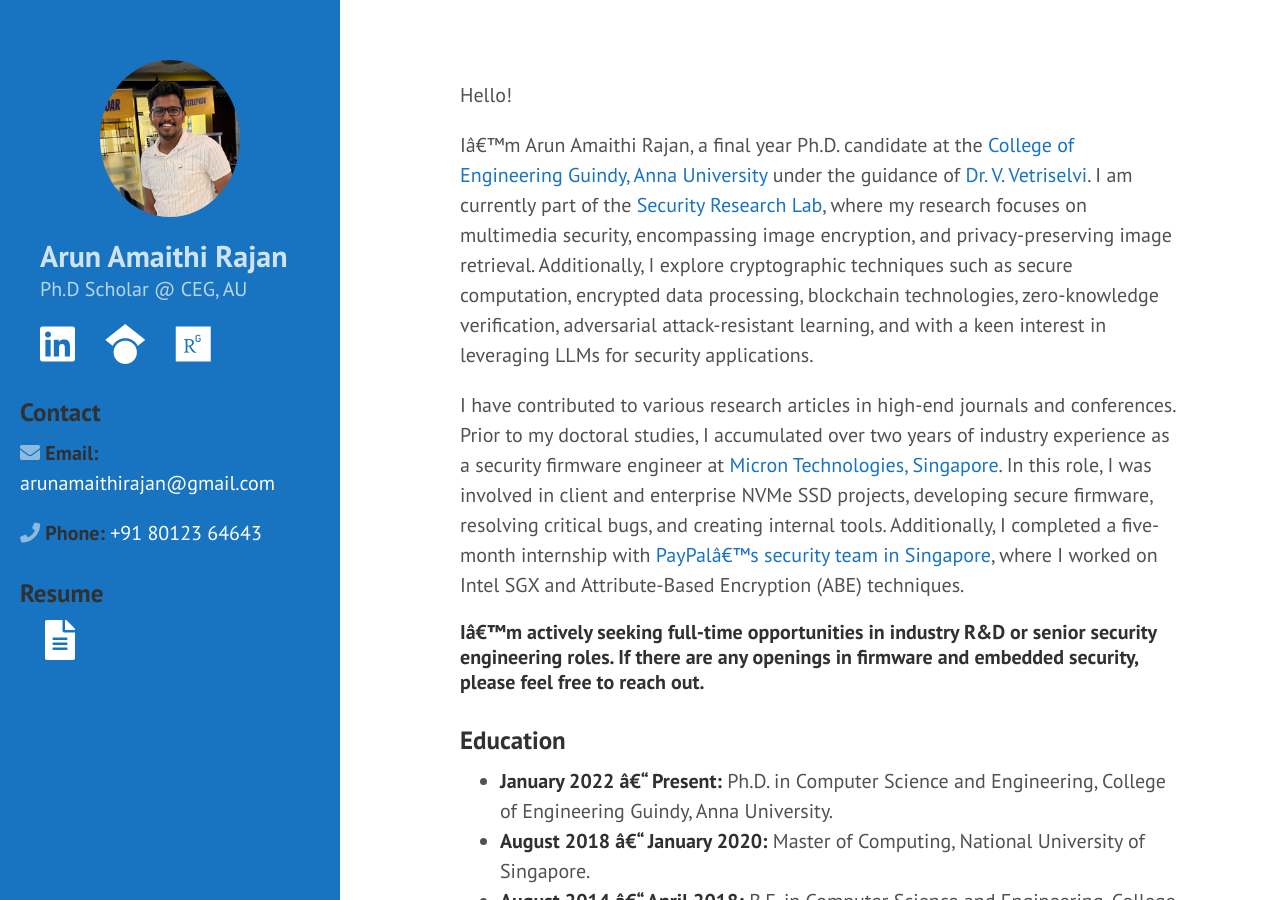
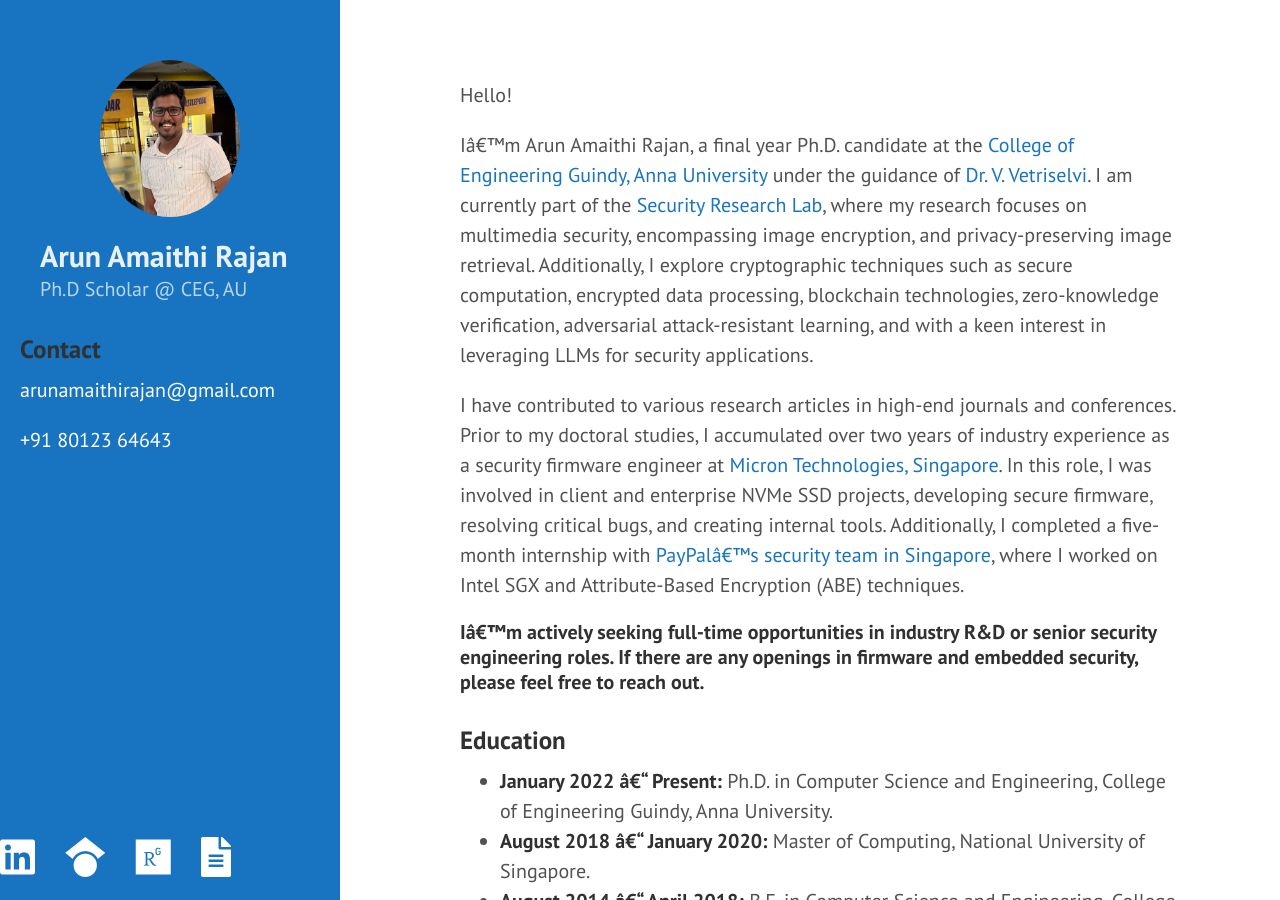
Before and after one commit to arunamaithi/arunamaithi.github.io, a Jekyll site: the page built from index.md, in a window 1280 px wide and 900 px high. Built offline with Jekyll 4.4.1, drawn with Linux system fonts in a browser that asks for light colours.

Commit message:
sidebar style fixes

```diff
--- a/_includes/sidebar.html
+++ b/_includes/sidebar.html
@@ -6,7 +6,7 @@
 
   <div class="container">
     <div class="sidebar-about">
-      <h2 style="color:rgb(255,255,255,0.8);margin-bottom: 0;margin-top: 0">
+      <h2 style="color:rgb(255,255,255,0.9);margin-bottom: 0;margin-top: 0">
         <!--<a href="{{ site.baseurl }}">-->
           {{ site.title }}
         <!--</a>-->
@@ -14,47 +14,28 @@
       <p class="lead">{{ site.description }}</p>
     </div>
 
-    <!-- contact icons go here -->
-    <!-- <a href="https://github.com/soundaryaramesh/">
-      <i class="fa fa-github fa-2x"></i>
-    </a> -->
+    <div style="position: fixed;bottom:1rem;left:0;right:0">
     <a href="https://www.linkedin.com/in/arunamaithi/">
-  	  <!-- <i class="fa fa-linkedin fa-2x"></i> -->
+
       <i class="fa-brands fa-linkedin fa-2x"></i>
     </a>
-    <!-- <a style="padding-left:25px;" href="{{ site.url }}/cv.pdf">
-  	  <i class="fa fa-address-card fa-2x"></i>
-    </a> -->
     <a style="padding-left:25px" href="https://scholar.google.com/citations?user=RZSZVf8AAAAJ&hl=en">
       <i class="fa-brands fa-google-scholar fa-2x"></i>
     </a>
 
     <a style="padding-left:25px" href="https://www.researchgate.net/profile/Arun-Amaithi-Rajan">
       <i class="fa-brands fa-researchgate fa-2x"></i>
-      <!-- <i class="fa-brands fa-google-scholar fa-2x"></i> -->
     </a>
-    <!-- <a style="padding-left:25px;" href="https://twitter.com/soundarya05"> -->
-  	  <!-- <i class="fa fa-twitter fa-2x"></i> -->
-      <!-- <i class="fa-brands fa-square-x-twitter fa-2x"></i>
-    </a> -->
-
+    <a style="padding-left:25px;" href="{{ site.url }}/cv.pdf">
+      <i class="fa fa-file-alt fa-2x"></i>
+    </a>
+  </div>
   </div>
   <h3>Contact</h3>
 <p>
-  <i class="fas fa-envelope"></i>
-  <strong>Email:</strong>
   <a href="mailto:arunamaithirajan@gmail.com">arunamaithirajan@gmail.com</a>
 </p>
 <p>
-  <i class="fas fa-phone"></i>
-  <strong>Phone:</strong>
   <a href="+91 80123 64643">+91 80123 64643</a>
 </p>
-
-<h3>Resume</h3>
-<a style="padding-left:25px;" href="{{ site.url }}/cv.pdf">
-  <i class="fa fa-file-alt fa-2x"></i>
-  <!-- <i class="fa fa-address-card fa-2x"></i> -->
-  <!-- <i class="fa-solid fa-file-user fa-2x"></i> -->
-</a>
 </div>
```
